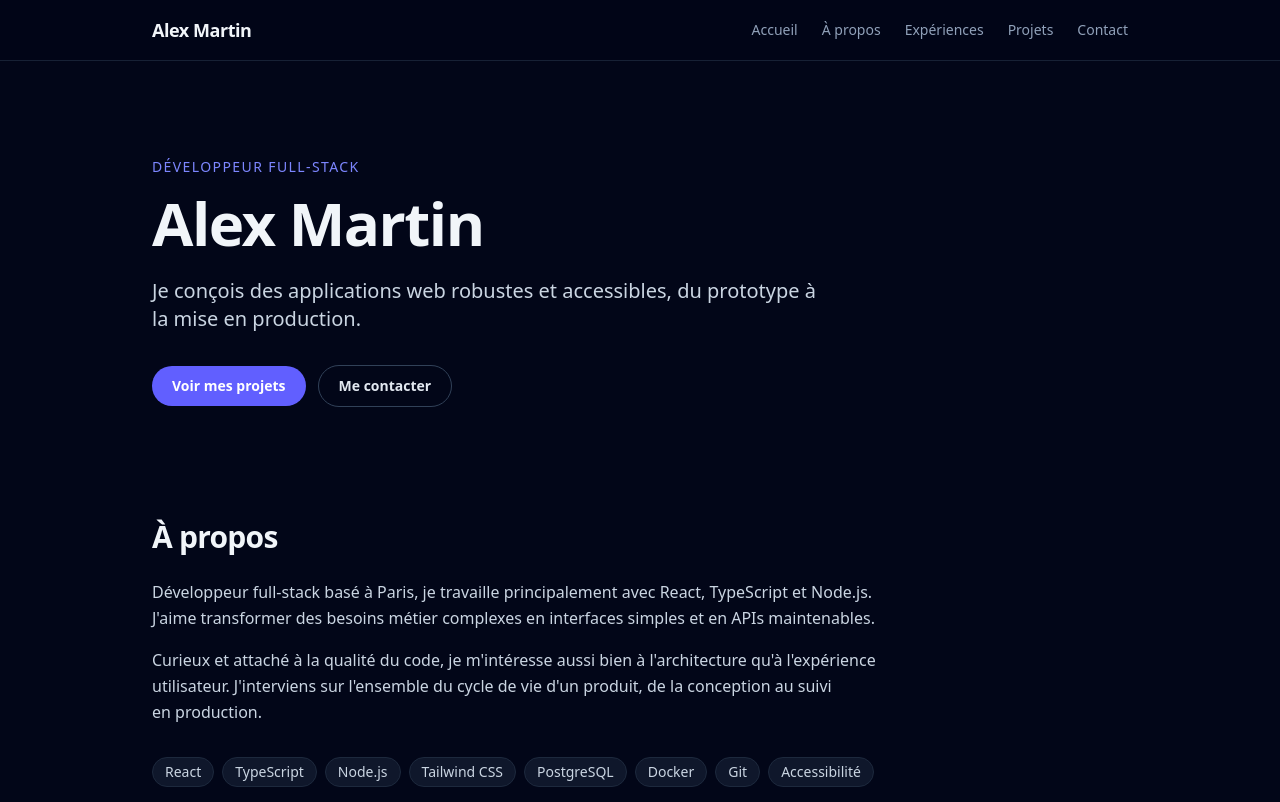
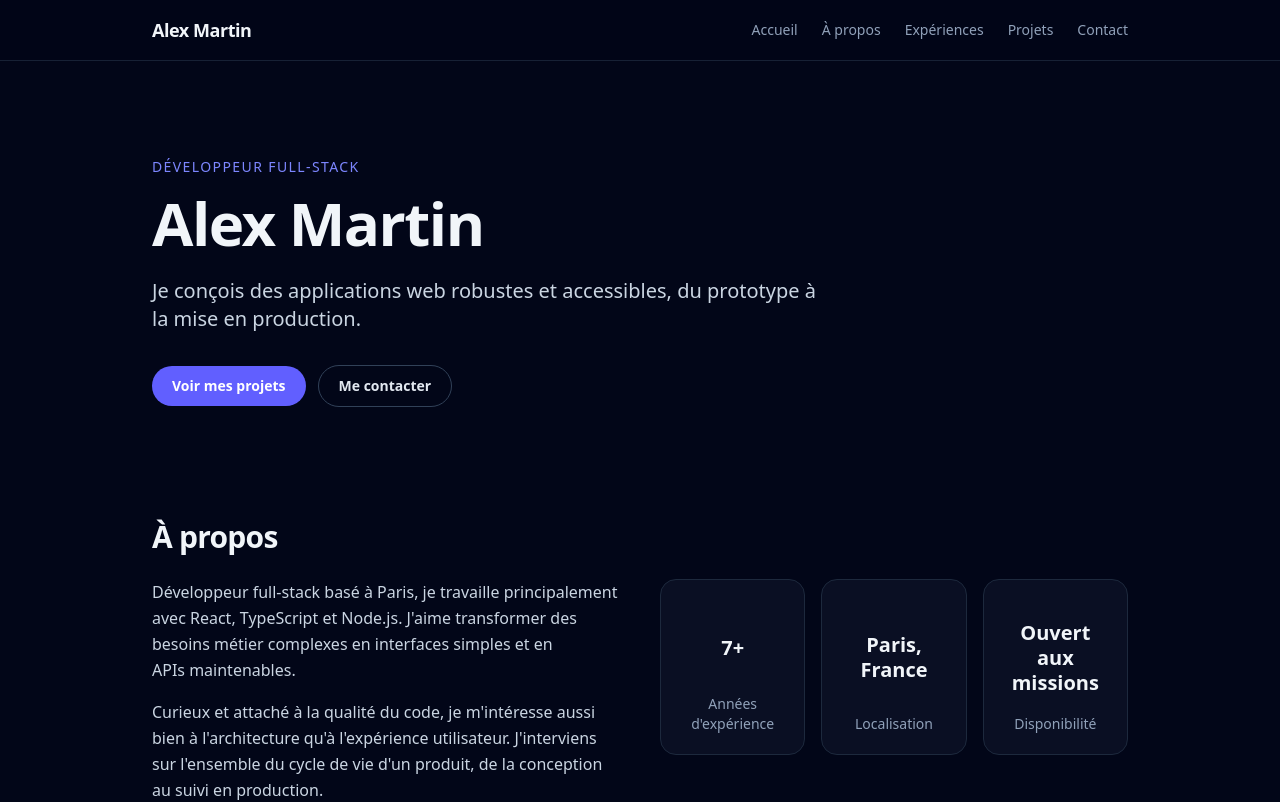
Before and after one commit to WilliamBanas/Portfolio, a React (Vite) app: page / in a window 1280 px wide. Shown: the top 802 px of the page. Built offline with nearby package versions, Linux system fonts and the light colour scheme.

Commit message:
feat: add stats cards to about section and refine timeline markers

```diff
--- a/src/components/About.tsx
+++ b/src/components/About.tsx
@@ -10,7 +10,9 @@ export default function About() {
       <h2 id="about-title" className="text-2xl font-semibold tracking-tight sm:text-3xl">
         À propos
       </h2>
-      <div className="mt-6 max-w-3xl space-y-4 text-pretty leading-relaxed text-slate-300">
+      <div className="mt-6 grid gap-10 lg:grid-cols-2 lg:items-start">
+        <div>
+          <div className="max-w-3xl space-y-4 text-pretty leading-relaxed text-slate-300">
             {profile.bio.map((paragraph) => (
               <p key={paragraph}>{paragraph}</p>
             ))}
@@ -25,6 +27,23 @@ export default function About() {
               </li>
             ))}
           </ul>
+        </div>
+        <dl className="grid grid-cols-3 gap-3 sm:gap-4">
+          {profile.stats.map((stat) => (
+            <div
+              key={stat.label}
+              className="flex min-h-40 flex-col rounded-2xl border border-slate-800 bg-slate-900/60 p-4 sm:min-h-44 sm:p-5"
+            >
+              <dt className="order-2 text-center text-xs text-slate-400 sm:text-sm">
+                {stat.label}
+              </dt>
+              <dd className="order-1 flex flex-1 items-center justify-center text-center text-lg font-semibold leading-tight sm:text-xl">
+                {stat.value}
+              </dd>
+            </div>
+          ))}
+        </dl>
+      </div>
     </section>
   )
 }
--- a/src/components/Experience.tsx
+++ b/src/components/Experience.tsx
@@ -18,7 +18,7 @@ export default function Experience() {
           <li key={experience.id} className="relative">
             <span
               aria-hidden="true"
-              className="absolute -left-[1.94rem] top-2 h-3.5 w-3.5 rounded-full border-2 border-slate-950 bg-indigo-400 sm:-left-[2.44rem]"
+              className="absolute left-[-1.94rem] top-1/2 h-3.5 w-3.5 -translate-y-1/2 rounded-full border-2 border-slate-950 bg-indigo-400 sm:left-[-2.44rem]"
             />
             <article className="rounded-2xl border border-slate-800 bg-slate-900/60 p-6">
               <div className="flex flex-wrap items-baseline justify-between gap-x-4 gap-y-1">
--- a/src/data/profile.ts
+++ b/src/data/profile.ts
@@ -1,6 +1,11 @@
 export type SocialLink = {
   label: string
   href: string
+}
+
+export type ProfileStat = {
+  label: string
+  value: string
 }
 
 export const profile = {
@@ -28,6 +33,11 @@ export const profile = {
     'Git',
     'Accessibilité',
   ],
+  stats: [
+    { label: "Années d'expérience", value: '7+' },
+    { label: 'Localisation', value: 'Paris, France' },
+    { label: 'Disponibilité', value: 'Ouvert aux missions' },
+  ],
 } satisfies {
   name: string
   role: string
@@ -37,4 +47,5 @@ export const profile = {
   location: string
   socials: SocialLink[]
   skills: string[]
+  stats: ProfileStat[]
 }
```
Lines whose indentation alone changed are shown as unchanged.
